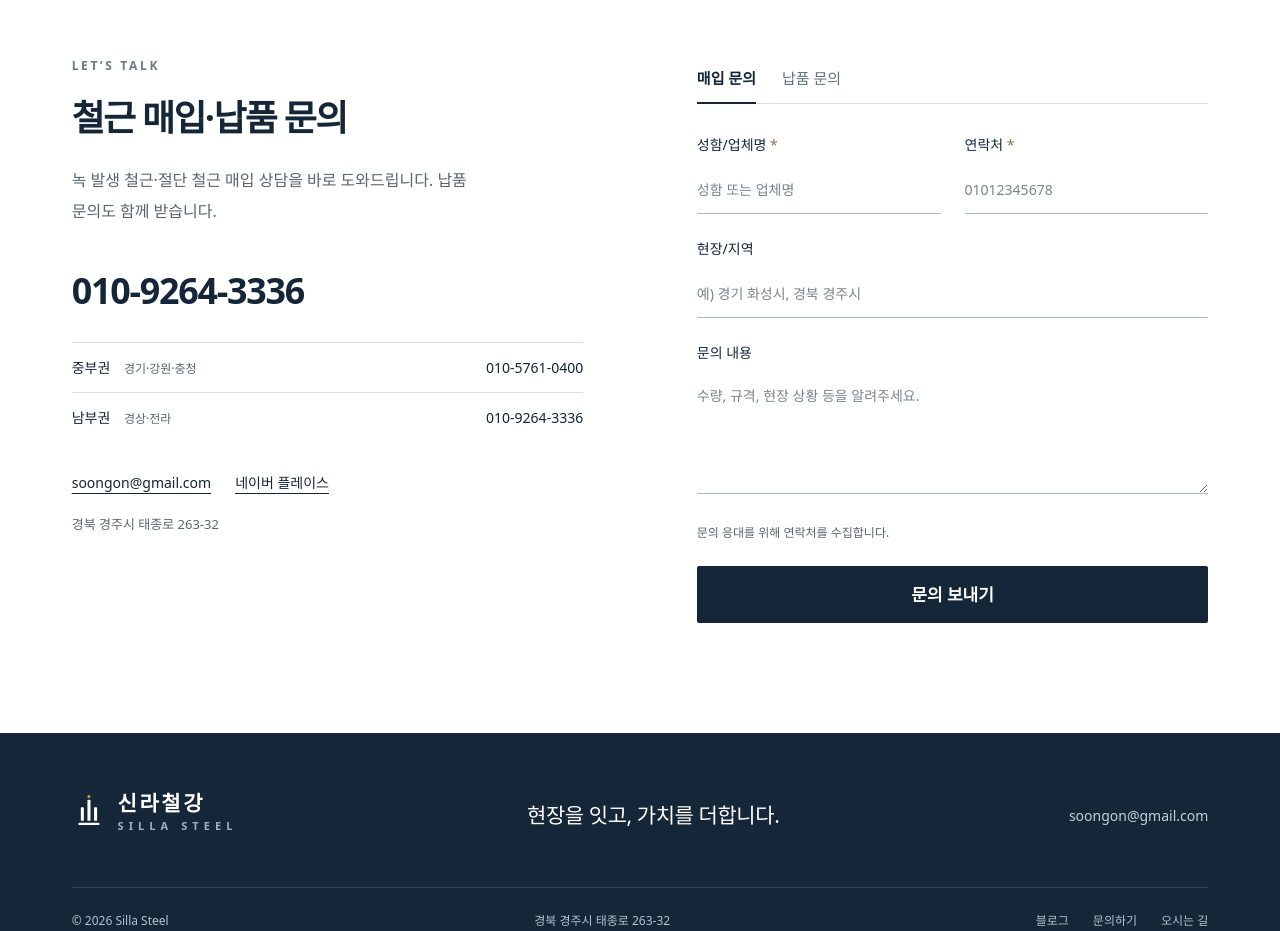
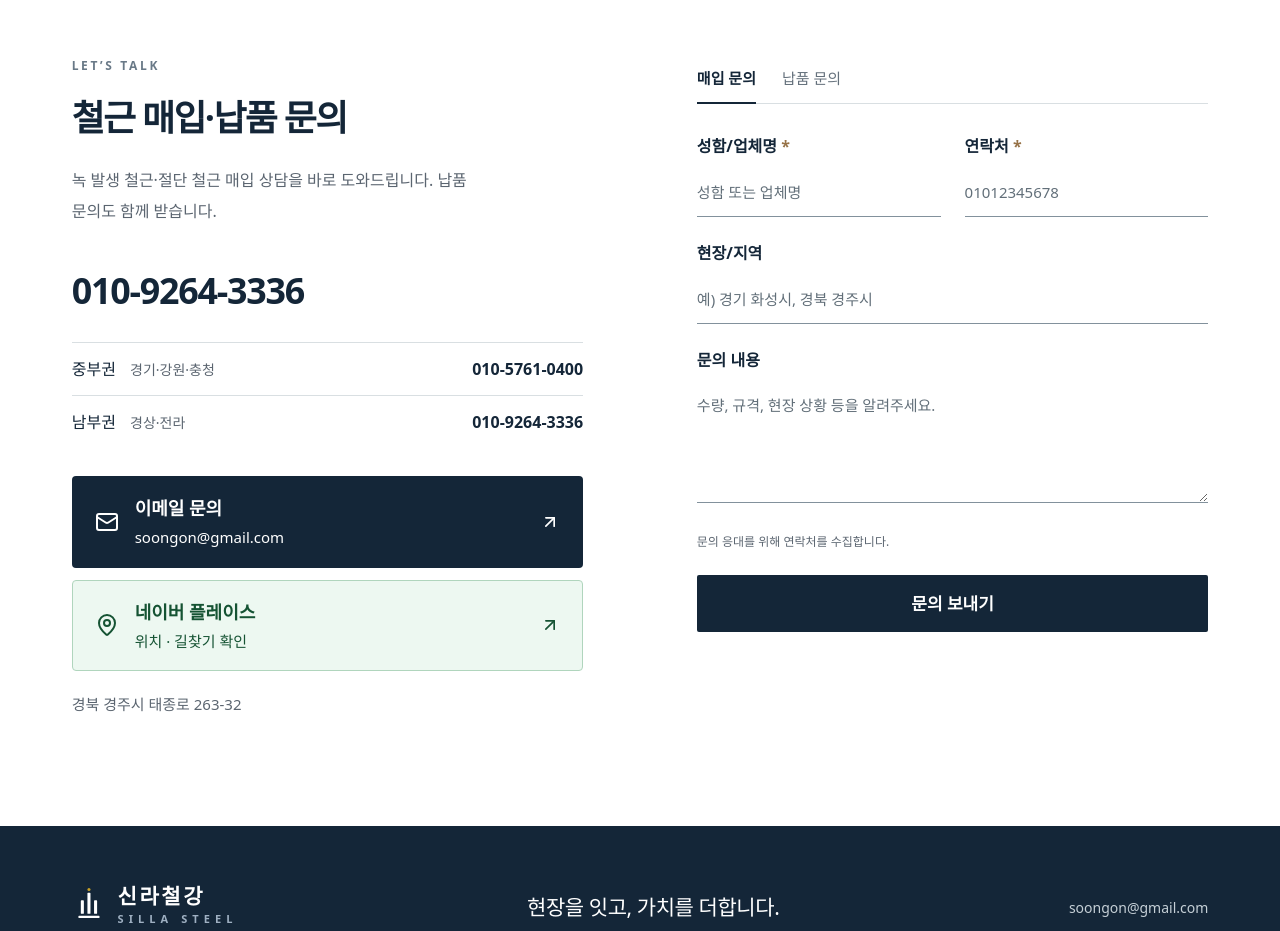
Before and after one commit to soongon/sl-steel, a Next.js app: page / in a window 1280 px wide. Shown: the part 3720-4651 px from the top of the page. Built offline with nearby package versions, Linux system fonts and the light colour scheme; no server answers; the database is empty; a web font is replaced by a local one.

Commit message:
Make email and place actions prominent in contact section

```diff
--- a/app/(landing)/landing.css
+++ b/app/(landing)/landing.css
@@ -478,32 +478,45 @@
   gap: 12px;
   padding-block: 14px;
   border-top: 1px solid var(--silla-line);
-  font-size: 14px;
+  font-size: 16px;
 }
 .silla-region-list small {
   display: inline-block;
   color: var(--silla-muted);
-  font-size: 12px;
+  font-size: 14px;
   margin-left: 10px;
 }
 .silla-region-list strong {
-  font-weight: 500;
+  font-weight: 650;
 }
 .silla-contact-links {
+  display: grid;
+  gap: 12px;
+  margin-top: 28px;
+}
+.silla-contact-action {
   display: flex;
-  flex-wrap: wrap;
-  gap: 14px 24px;
-  margin-top: 30px;
-  font-size: 14px;
+  align-items: center;
+  gap: 16px;
+  min-height: 84px;
+  padding: 18px 22px;
+  border: 1px solid transparent;
+  border-radius: 4px;
+  transition: background 0.2s, border-color 0.2s;
 }
-.silla-contact-links a {
-  text-decoration: underline;
-  text-underline-offset: 5px;
-}
+.silla-contact-action > svg { flex-shrink: 0; }
+.silla-contact-action > svg:last-child { margin-left: auto; }
+.silla-contact-action span { min-width: 0; }
+.silla-contact-action strong { display: block; font-size: 18px; font-weight: 700; }
+.silla-contact-action small { display: block; margin-top: 4px; font-size: 15px; overflow-wrap: anywhere; }
+.silla-contact-email { background: #142638; color: #fff; }
+.silla-contact-email:hover { background: #294354; }
+.silla-contact-place { background: #edf8f1; color: #155333; border-color: #b0d5bd; }
+.silla-contact-place:hover { background: #dcefe3; border-color: #377b50; }
 .silla-contact-address {
   color: var(--silla-muted);
   margin-top: 22px;
-  font-size: 13px;
+  font-size: 15px;
 }
 .silla-contact-form .silla-tabs {
   margin-bottom: 30px;
@@ -515,9 +528,9 @@
 }
 .silla-contact-form label {
   display: block;
-  font-size: 14px;
+  font-size: 16px;
   margin-bottom: 10px;
-  font-weight: 500;
+  font-weight: 650;
 }
 .silla-contact-form label span {
   color: #977348;
@@ -525,7 +538,7 @@
 .silla-contact-form :where(input, textarea) {
   width: 100%;
   border: 0;
-  border-bottom: 1px solid #aeb8be;
+  border-bottom: 1px solid #82919c;
   padding: 12px 0;
   background: transparent;
   font-size: 16px;
@@ -533,8 +546,8 @@
   line-height: 1.5;
 }
 .silla-contact-form :where(input, textarea)::placeholder {
-  color: #7b858b;
-  font-size: 14px;
+  color: #626f79;
+  font-size: 15px;
 }
 .silla-contact-form form > div {
   margin-bottom: 24px;
@@ -935,3 +948,9 @@
     font-size: 16px;
   }
 }
+
+@media (max-width: 767px) {
+  .silla-contact-action { padding: 16px; gap: 12px; }
+  .silla-contact-action strong { font-size: 17px; }
+  .silla-contact-action small { font-size: 14px; }
+}
--- a/components/sections/ContactSection.tsx
+++ b/components/sections/ContactSection.tsx
@@ -2,6 +2,7 @@
 
 import { useEffect, useRef, useState, startTransition } from "react";
 import { SITE, INQUIRY_TYPES, type InquiryType } from "@/lib/site";
+import { Mail, MapPin, ArrowUpRight } from "lucide-react";
 import { submitInquiry } from "@/lib/inquiries";
 
 function resolveTypeFromHash(): InquiryType {
@@ -73,9 +74,15 @@ export default function ContactSection() {
             ))}
           </div>
           <div className="silla-contact-links">
-            <a href={`mailto:${email}`}>{email}</a>
-            <a href={naverPlace} target="_blank" rel="noopener noreferrer">
-              네이버 플레이스
+            <a className="silla-contact-action silla-contact-email" href={`mailto:${email}`}>
+              <Mail size={24} aria-hidden="true" />
+              <span><strong>이메일 문의</strong><small>{email}</small></span>
+              <ArrowUpRight size={20} aria-hidden="true" />
+            </a>
+            <a className="silla-contact-action silla-contact-place" href={naverPlace} target="_blank" rel="noopener noreferrer">
+              <MapPin size={24} aria-hidden="true" />
+              <span><strong>네이버 플레이스</strong><small>위치 · 길찾기 확인</small></span>
+              <ArrowUpRight size={20} aria-hidden="true" />
             </a>
             {kakao && (
               <a href={kakao} target="_blank" rel="noopener noreferrer">
```
